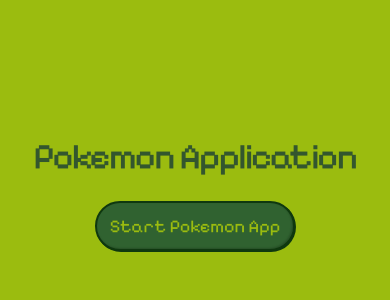
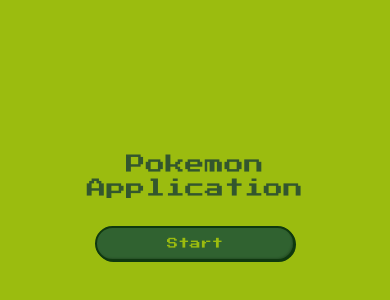
Before and after one commit to Appilistus/pokemon-app, a React (Vite) app: page / in a window 390 px wide. Shown: the part 216-516 px from the top of the page. Built offline with nearby package versions, Linux system fonts and the light colour scheme.

Commit message:
add gameboy font and fix responsiveness

```diff
--- a/index.html
+++ b/index.html
@@ -5,7 +5,7 @@
     <meta name="viewport" content="width=device-width, initial-scale=1.0" />
     <link rel="preconnect" href="https://fonts.googleapis.com">
     <link rel="preconnect" href="https://fonts.gstatic.com" crossorigin>
-    <link href="https://fonts.googleapis.com/css2?family=Pixelify+Sans:wght@400..700&display=swap" rel="stylesheet">
+    <link href="https://fonts.googleapis.com/css2?family=Press+Start+2P&display=swap" rel="stylesheet">
     <link href="/src/assets/favicon.ico" rel="icon" type="image/x-icon">
     <title>Pokedex</title>
   </head>
--- a/src/App.css
+++ b/src/App.css
@@ -1,19 +1,29 @@
 .start {
+  display: flex;
+  flex-direction: column;
+  align-items: center;
   margin: auto;
-  align-self: center;
+  align-self: stretch;
+  width: min(100%, 900px);
+  padding: 0 16px;
+  box-sizing: border-box;
 }
 
 .pokemon-details {
-  display: flex;
+  display: grid;
+  grid-template-columns: repeat(2, minmax(0, 1fr));
   align-self: center;
-  margin: 12px;
-  padding: 12px;
+  align-items: center;
+  gap: 12px;
+  width: 100%;
+  box-sizing: border-box;
+  margin: 8px 0;
+  padding: 8px;
   border: 3px double var(--border);
 }
 
 .pokemon-details > img,
 .pokemon-details > .details {
-  flex: 1;
   min-width: 0;
   box-sizing: border-box;
 }
@@ -21,6 +31,7 @@
 .pokemon-details > img {
   width: 100%;
   max-width: 100%;
+  height: min(32svh, 240px);
   object-fit: contain;
 }
 
@@ -28,3 +39,44 @@
   text-align: left;
   align-content: center;
 }
+
+.details h2 {
+  overflow-wrap: anywhere;
+}
+
+.details h3 {
+  margin: 0.5em 0;
+  overflow-wrap: anywhere;
+}
+
+@media (max-width: 600px) {
+  .start {
+    padding: 0 12px;
+  }
+
+  .pokemon-details {
+    grid-template-columns: minmax(0, 1fr) minmax(0, 1fr);
+    gap: 4px;
+    padding: 8px;
+  }
+
+  .pokemon-details > img {
+    width: 100%;
+    height: min(22svh, 150px);
+    justify-self: center;
+  }
+
+  .details {
+    text-align: left;
+  }
+
+  .details h2 {
+    font-size: clamp(0.6rem, 2.8vw, 0.75rem);
+  }
+
+  .details h3 {
+    font-size: clamp(0.45rem, 2vw, 0.6rem);
+    line-height: 1.7;
+    margin: 0.35em 0;
+  }
+}
--- a/src/App.jsx
+++ b/src/App.jsx
@@ -10,7 +10,7 @@ function App() {
     <div className="start">
       <h1>Pokemon Application</h1>
       <button onClick={() => setShowApp(!showApp)}>
-        {showApp ? "Close" : "Start Pokemon App"}
+        {showApp ? "Close" : "Start"}
       </button>
       {showApp && <PokemonApplication />}
     </div>
--- a/src/components/PokemonApplication.jsx
+++ b/src/components/PokemonApplication.jsx
@@ -34,7 +34,6 @@ function PokemonApplication () {
 
   return (
     <>
-      <h2>Choose a Pokemon</h2>
       <select
         value={chosenPokemon}
         onChange={(e) => setChosenPokemon(e.target.value)}
--- a/src/index.css
+++ b/src/index.css
@@ -6,8 +6,8 @@
   --border: #0f380f;
   --select: #87a90e;
 
-  --sans: 'Pixelify Sans', sans-serif;
-  --heading: 'Pixelify Sans', sans-serif;
+  --sans: 'Press Start 2P', sans-serif;
+  --heading: 'Press Start 2P', sans-serif;
 
   font: 18px/145% var(--sans);
   letter-spacing: 0.18px;
@@ -42,16 +42,13 @@ body {
 h1,
 h2 {
   font-family: var(--heading);
-  font-weight: 500;
+  font-weight: 400;
   color: var(--text);
 }
 
 h1 {
-  font-size: 56px;
-  letter-spacing: -1.68px;
   margin: 32px 0;
   @media (max-width: 1024px) {
-    font-size: 36px;
     margin: 20px 0;
   }
 }
@@ -71,7 +68,7 @@ h3 {
 
 button{
   font-family: var(--sans);
-  font-size: large;
+  font-size: medium;
   display:inline-flex;
   align-self:center;
   justify-content:center;
@@ -100,12 +97,13 @@ button:active{
 
 
 select{
+  max-width: 100%;
   padding:12px;
   font-family: var(--sans);
   font-size: large;
   background-color: var(--select);
   border:2px solid var(--border);
-
+  margin: 12px;
 }
 
 img {
@@ -115,3 +113,27 @@ img {
   height: auto;
   border: var(--border);
 }
+
+@media (max-width: 600px) {
+  h1 {
+    font-size: clamp(1rem, 5vw, 1.3rem);
+    margin: 12px 0 20px;
+  }
+
+  h2 {
+    font-size: clamp(0.9rem, 5vw, 1.25rem);
+  }
+
+  button {
+    width: min(200px, 100%);
+    font-size: 0.7rem;
+    padding: 10px 8px;
+    margin: 6px auto 10px;
+  }
+
+  select {
+    width: min(100%, 320px);
+    font-size: 0.7rem;
+    padding: 8px;
+  }
+}
```
